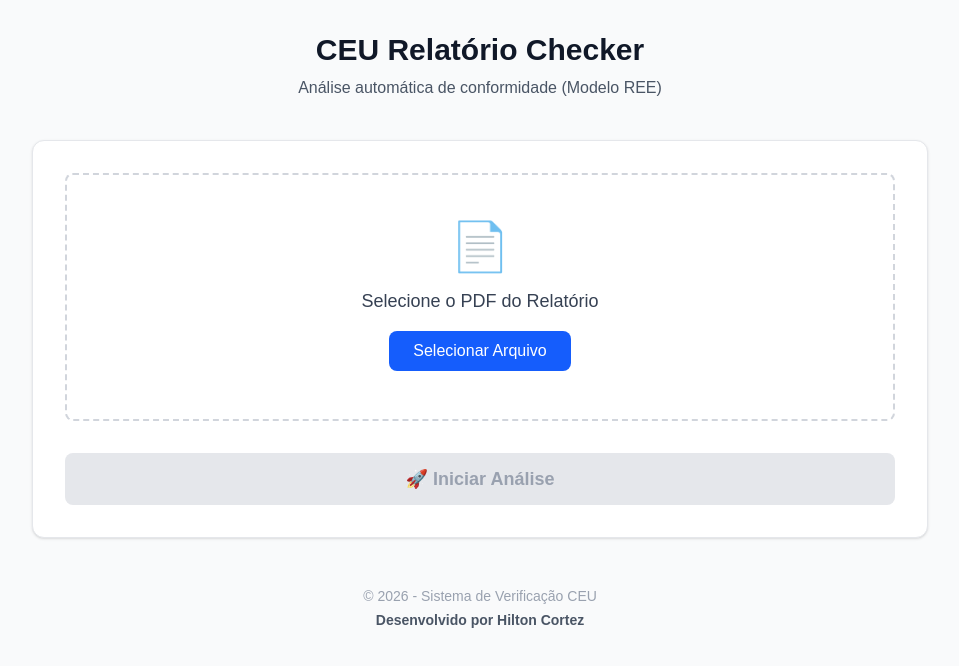
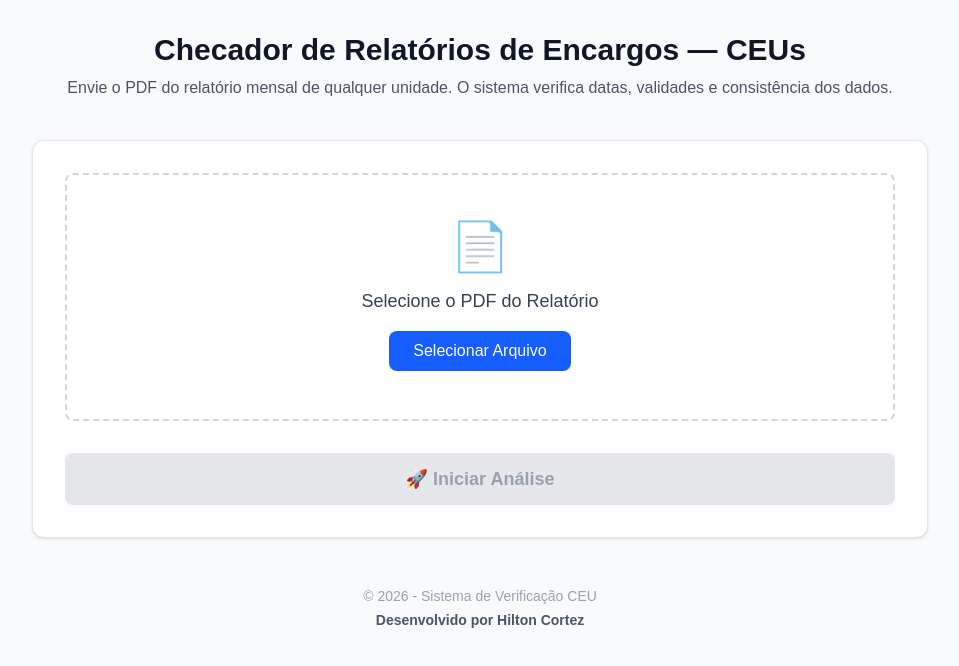
Before and after one commit to Tontura/CEU-REE-CHECKER, a Next.js app: page / in a window 1280 px wide. Shown: the top 666 px of the page, without its empty margins (160-1119 px from the left). Built offline with nearby package versions, Linux system fonts and the light colour scheme.

Commit message:
Update page.tsx

```diff
--- a/app/page.tsx
+++ b/app/page.tsx
@@ -46,8 +46,8 @@
     <main className="min-h-screen bg-gray-50 py-8 px-4">
       <div className="max-w-4xl mx-auto">
         <div className="text-center mb-10">
-          <h1 className="text-3xl font-bold text-gray-900 mb-2">CEU Relatório Checker</h1>
-          <p className="text-gray-600">Análise automática de conformidade (Modelo REE)</p>
+          <h1 className="text-3xl font-bold text-gray-900 mb-2">Checador de Relatórios de Encargos — CEUs</h1>
+          <p className="text-gray-600">Envie o PDF do relatório mensal de qualquer unidade. O sistema verifica datas, validades e consistência dos dados.</p>
         </div>
 
         {!resultado ? (
```
